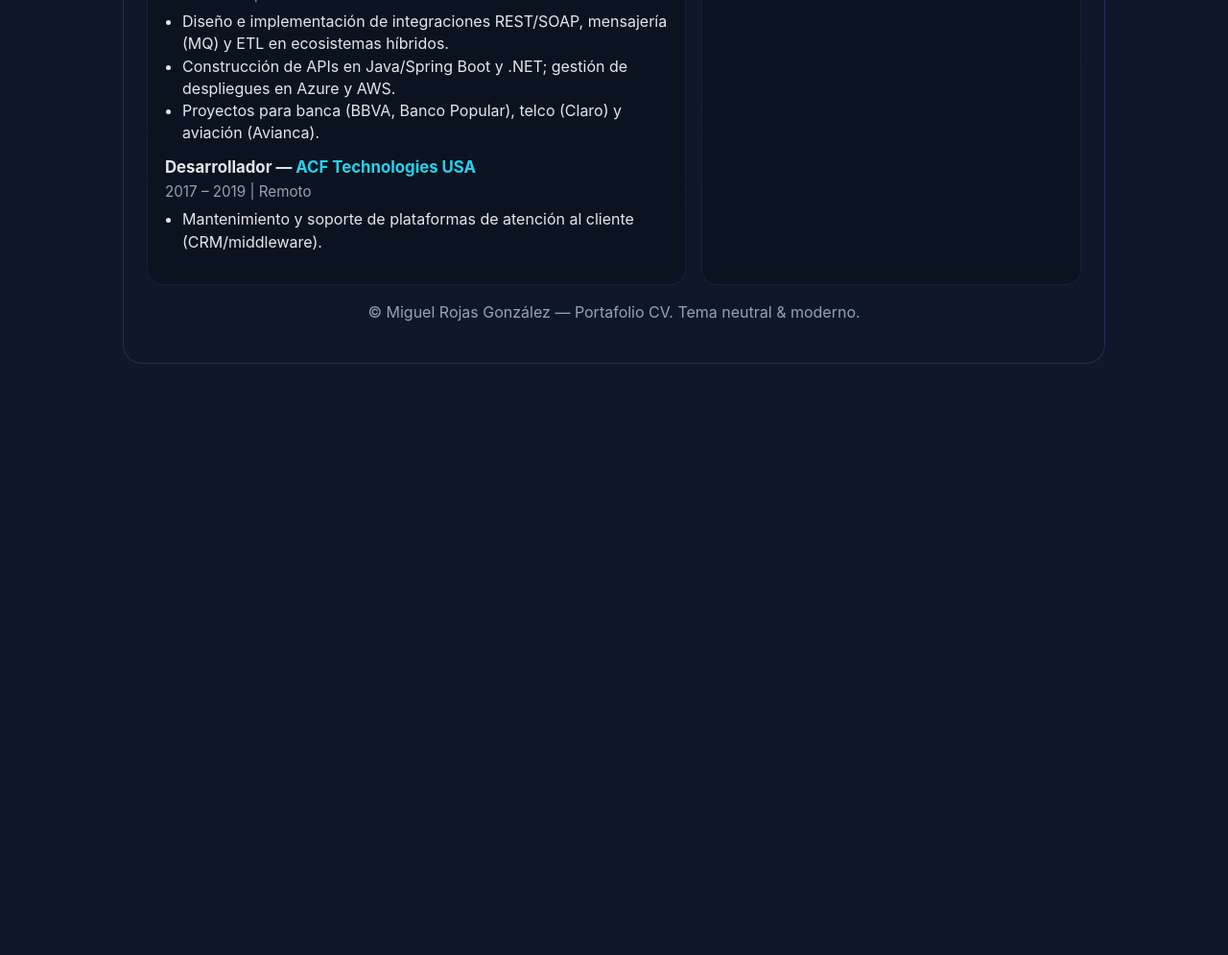
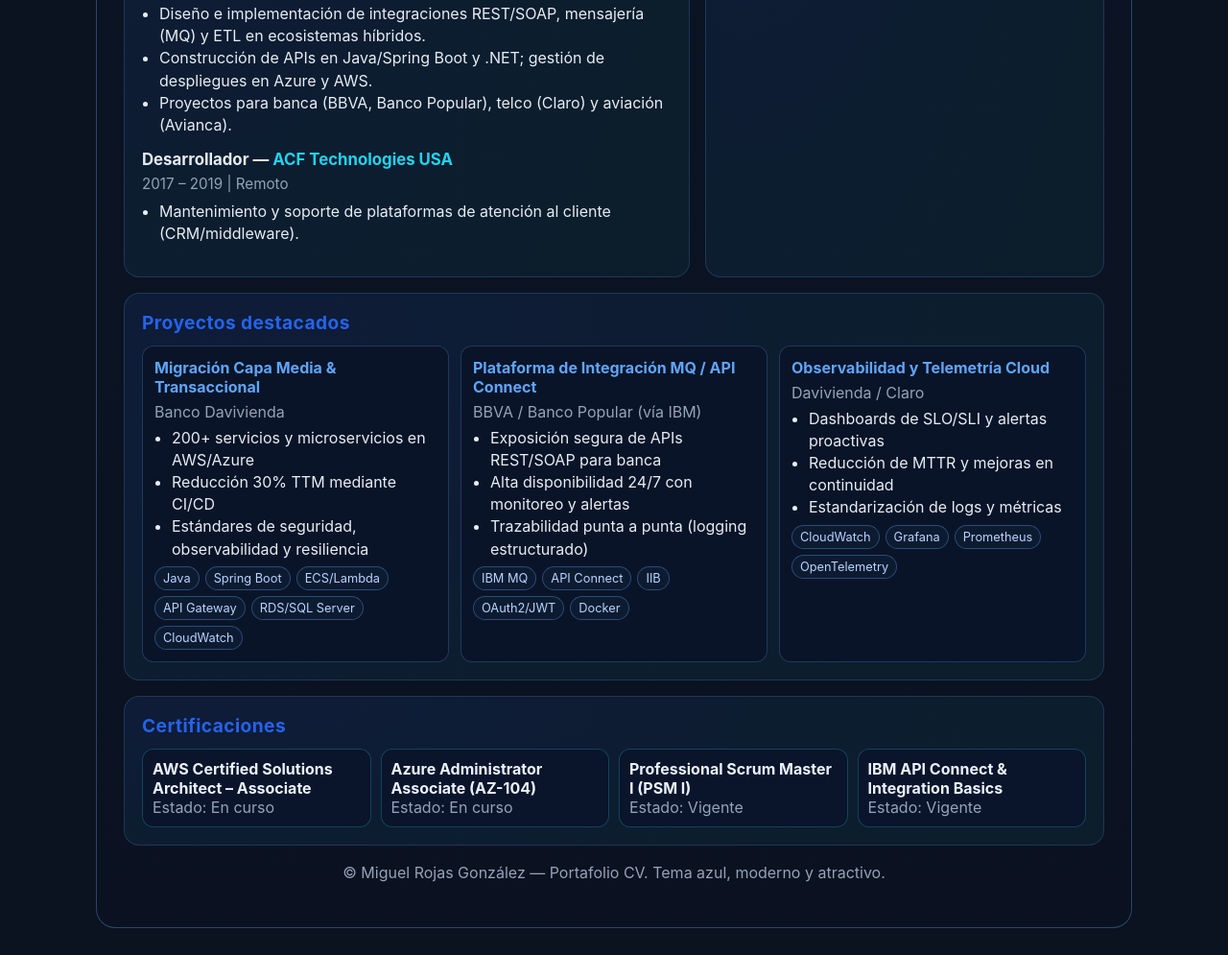
Before and after one commit to miro0292/hv-miguel-rojas-gonzalez, a plain HTML site: page index.html in a window 1280 px wide. Shown: the part 1715-2710 px from the top of the page at 96% size. Before the commit the page ends 2118 px from the top, so only its background shows below. Drawn offline with Linux system fonts and the light colour scheme.

Commit message:
Initial commit 2

```diff
--- a/assets/profile.json
+++ b/assets/profile.json
@@ -175,5 +175,73 @@
   "languages": [
     "Español (nativo)",
     "Inglés (intermedio-avanzado)"
+  ],
+  "projects": [
+    {
+      "name": "Migración Capa Media & Transaccional",
+      "org": "Banco Davivienda",
+      "impact": [
+        "200+ servicios y microservicios en AWS/Azure",
+        "Reducción 30% TTM mediante CI/CD",
+        "Estándares de seguridad, observabilidad y resiliencia"
+      ],
+      "stack": [
+        "Java",
+        "Spring Boot",
+        "ECS/Lambda",
+        "API Gateway",
+        "RDS/SQL Server",
+        "CloudWatch"
+      ]
+    },
+    {
+      "name": "Plataforma de Integración MQ / API Connect",
+      "org": "BBVA / Banco Popular (vía IBM)",
+      "impact": [
+        "Exposición segura de APIs REST/SOAP para banca",
+        "Alta disponibilidad 24/7 con monitoreo y alertas",
+        "Trazabilidad punta a punta (logging estructurado)"
+      ],
+      "stack": [
+        "IBM MQ",
+        "API Connect",
+        "IIB",
+        "OAuth2/JWT",
+        "Docker"
+      ]
+    },
+    {
+      "name": "Observabilidad y Telemetría Cloud",
+      "org": "Davivienda / Claro",
+      "impact": [
+        "Dashboards de SLO/SLI y alertas proactivas",
+        "Reducción de MTTR y mejoras en continuidad",
+        "Estandarización de logs y métricas"
+      ],
+      "stack": [
+        "CloudWatch",
+        "Grafana",
+        "Prometheus",
+        "OpenTelemetry"
+      ]
+    }
+  ],
+  "certifications": [
+    {
+      "name": "AWS Certified Solutions Architect – Associate",
+      "status": "En curso"
+    },
+    {
+      "name": "Azure Administrator Associate (AZ-104)",
+      "status": "En curso"
+    },
+    {
+      "name": "Professional Scrum Master I (PSM I)",
+      "status": "Vigente"
+    },
+    {
+      "name": "IBM API Connect & Integration Basics",
+      "status": "Vigente"
+    }
   ]
 }
--- a/index.html
+++ b/index.html
@@ -6,44 +6,54 @@
   <title>CV | Miguel Rojas González</title>
   <style>
     :root {
-      --bg: #0f172a;        /* slate-900 */
-      --panel: #111827;     /* gray-900 */
+      --bg: #0b1220;        /* deep navy */
+      --panel: #0e172a;     /* slate navy */
       --muted: #94a3b8;     /* slate-400 */
-      --text: #e5e7eb;      /* gray-200 */
-      --accent: #6366f1;    /* indigo-500 */
+      --text: #e6edf3;      /* light */
+      --accent: #2563eb;    /* blue-600 */
       --accent-2: #22d3ee;  /* cyan-400 */
+      --accent-3: #60a5fa;  /* blue-400 */
       --card: #0b1220;
-      --chip: #1f2937;
+      --chip: #0f1a33;
       --ok: #10b981;
+      --border: rgba(96,165,250,.35);
     }
     * { box-sizing: border-box; }
-    html, body { margin: 0; padding: 0; background: var(--bg); color: var(--text); font-family: -apple-system, BlinkMacSystemFont, Segoe UI, Roboto, Inter, Arial, sans-serif; }
+    html, body { margin: 0; padding: 0; background: var(--bg); color: var(--text); font-family: Inter, -apple-system, Segoe UI, Roboto, Arial, sans-serif; }
     a { color: var(--accent-2); text-decoration: none; }
     a:hover { text-decoration: underline; }
-    .wrap { max-width: 1024px; margin: 24px auto; padding: 24px; background: linear-gradient(180deg, rgba(17,24,39,.95), rgba(15,23,42,.95)); border-radius: 20px; border: 1px solid rgba(99,102,241,.25); }
-    header { display:flex; flex-wrap:wrap; gap: 16px; align-items: center; justify-content: space-between; border-bottom:1px solid rgba(148,163,184,.2); padding-bottom: 16px; }
-    .title h1 { margin: 0; font-size: 1.9rem; letter-spacing:.3px; }
-    .title p { margin: 6px 0 0; color: var(--muted); }
+    .wrap { max-width: 1080px; margin: 28px auto; padding: 28px; background: linear-gradient(180deg, rgba(14,23,42,.96), rgba(11,18,32,.96)); border-radius: 20px; border: 1px solid var(--border); }
+    header { display:flex; flex-wrap:wrap; gap: 16px; align-items: center; justify-content: space-between; border-bottom:1px solid rgba(96,165,250,.25); padding-bottom: 16px; }
+    .title h1 { margin: 0; font-size: 2rem; letter-spacing:.3px; }
+    .title p { margin: 6px 0 0; color: var(--accent-3); font-weight:600; }
     .contact { display:flex; flex-wrap:wrap; gap: 10px; }
-    .chip { background: var(--chip); padding: 8px 12px; border-radius: 999px; color: var(--text); font-size:.92rem; border:1px solid rgba(148,163,184,.18); }
+    .chip { background: linear-gradient(180deg, #0e1b36, #0b1530); padding: 8px 12px; border-radius: 999px; color: var(--text); font-size:.92rem; border:1px solid var(--border); }
     .grid { display:grid; grid-template-columns: repeat(12, 1fr); gap: 16px; margin-top: 18px; }
-    section { background: var(--card); border: 1px solid rgba(99,102,241,.15); border-radius: 16px; padding: 18px; }
+    section { background: radial-gradient(90% 120% at 10% 10%, rgba(37,99,235,.12), rgba(34,211,238,.06)), var(--card); border: 1px solid rgba(96,165,250,.2); border-radius: 16px; padding: 18px; }
     h2 { margin: 0 0 12px; font-size:1.2rem; color: var(--accent); letter-spacing:.4px; }
-    p { line-height: 1.55; }
+    p { line-height: 1.6; }
     .stats { display:grid; grid-template-columns: repeat(auto-fill,minmax(180px,1fr)); gap: 10px; }
-    .stat { background: #0a0f1a; padding: 12px; border-radius: 12px; border:1px solid rgba(34,211,238,.25); }
-    .stat .v { font-size:1.3rem; font-weight:700; }
+    .stat { background: #0a142a; padding: 12px; border-radius: 12px; border:1px solid rgba(34,211,238,.25); box-shadow: 0 0 0 1px rgba(96,165,250,.08) inset; }
+    .stat .v { font-size:1.25rem; font-weight:800; color:#eaf2ff; }
     .skills .item { margin: 12px 0; }
-    .skills .bar { height: 10px; background: #0a0f1a; border-radius: 999px; overflow:hidden; border:1px solid rgba(148,163,184,.2); }
-    .skills .bar > span { display:block; height: 100%; width:0; background: linear-gradient(90deg, var(--accent), var(--accent-2)); }
-    .group-title { color: var(--muted); margin-top: 8px; font-weight:600; }
+    .skills .bar { height: 10px; background: #0a1020; border-radius: 999px; overflow:hidden; border:1px solid rgba(148,163,184,.2); }
+    .skills .bar > span { display:block; height: 100%; width:0; background: linear-gradient(90deg, var(--accent), var(--accent-3)); }
+    .group-title { color: var(--muted); margin-top: 8px; font-weight:700; text-transform:uppercase; letter-spacing:.6px; }
     .job { margin-bottom: 14px; }
     .job h3 { margin: 0 0 6px; font-size:1.05rem; }
     .job .period { color: var(--muted); font-size:.95rem; margin-bottom: 8px; }
     .bullets { margin: 0; padding-left: 18px; line-height:1.45; }
+    .projects-grid { display:grid; grid-template-columns: repeat(auto-fill,minmax(260px,1fr)); gap: 12px; }
+    .project { background: #0a1428; border:1px solid rgba(96,165,250,.25); border-radius:12px; padding:12px; }
+    .project h4 { margin: 0 0 6px; color: var(--accent-3); }
+    .tags { display:flex; gap:6px; flex-wrap:wrap; margin-top:6px; }
+    .tag { background:#0d1b31; border:1px solid rgba(96,165,250,.35); color:#b6d4ff; padding:4px 8px; border-radius:999px; font-size:.8rem; }
+    .certs { display:grid; grid-template-columns: repeat(auto-fill,minmax(230px,1fr)); gap: 10px; }
+    .cert { background:#0a142a; border:1px solid rgba(34,211,238,.25); border-radius:12px; padding:10px; }
+    .cert b { color:#eaf2ff; }
     footer { margin-top: 12px; text-align:center; color: var(--muted); }
     .btns { display:flex; gap:10px; flex-wrap:wrap; margin-top:10px; }
-    .btn { background: linear-gradient(90deg, var(--accent), var(--accent-2)); color:#0b1220; padding:10px 14px; border-radius:10px; font-weight:700; border:0; cursor:pointer; }
+    .btn { background: linear-gradient(90deg, var(--accent), var(--accent-2)); color:#0b1220; padding:10px 14px; border-radius:10px; font-weight:800; border:0; cursor:pointer; }
     .btn.ghost { background: transparent; color: var(--accent-2); border:1px solid rgba(34,211,238,.5); }
     @media print {
       body { background: #fff; color:#111; }
@@ -75,7 +85,7 @@
       <p>Ingeniero de Sistemas con 12+ años liderando proyectos de transformación digital en banca, telecom y aviación. Especialista en arquitectura de microservicios, desarrollo backend con Java/Spring Boot, migraciones a AWS/Azure y automatización CI/CD. Enfoque a resultados, seguridad, escalabilidad y trabajo con equipos multidisciplinarios.</p>
       <div class="stats" id="stats"></div>
       <div class="btns">
-        <a class="btn" href="../CV_Miguel_Rojas_Gonzalez.pdf" download>⬇ Descargar PDF</a>
+        <a class="btn" href="./CV_Miguel_Rojas_Gonzalez.pdf" download>⬇ Descargar PDF</a>
         <button class="btn ghost" onclick="window.print()">🖨️ Imprimir / Guardar PDF</button>
       </div>
     </section>
@@ -96,9 +106,19 @@
       <h2 style="margin-top:16px;">Idiomas</h2>
       <ul id="languages" class="bullets"></ul>
     </section>
+
+    <section style="grid-column: span 12;">
+      <h2>Proyectos destacados</h2>
+      <div class="projects-grid" id="projects"></div>
+    </section>
+
+    <section style="grid-column: span 12;">
+      <h2>Certificaciones</h2>
+      <div class="certs" id="certs"></div>
+    </section>
   </div>
   <footer>
-    <p>© Miguel Rojas González — Portafolio CV. Tema neutral & moderno.</p>
+    <p>© Miguel Rojas González — Portafolio CV. Tema azul, moderno y atractivo.</p>
   </footer>
 </div>
 
@@ -131,9 +151,8 @@
           <span>${it.name}</span><span>${it.level}%</span></div>
         <div class="bar"><span style="width:${it.level}%"></span></div>`;
       skills.appendChild(wrap);
-      // Animate bar
       const bar = wrap.querySelector('.bar > span');
-      requestAnimationFrame(()=>{ bar.style.transition='width 800ms ease'; bar.style.width = it.level + '%'; });
+      requestAnimationFrame(()=>{ bar.style.transition='width 900ms cubic-bezier(.2,.7,.2,1)'; bar.style.width = it.level + '%'; });
     });
   });
 
@@ -163,6 +182,35 @@
     li.textContent = l;
     langs.appendChild(li);
   });
+
+  // Projects
+  const projects = document.getElementById('projects');
+  data.projects.forEach(p => {
+    const card = document.createElement('div');
+    card.className = 'project';
+    card.innerHTML = `<h4>${p.name}</h4>
+      <div style="color:var(--muted); margin-bottom:6px;">${p.org}</div>
+      <ul class="bullets">${p.impact.map(i=>`<li>${i}</li>`).join('')}</ul>`;
+    const tags = document.createElement('div');
+    tags.className = 'tags';
+    (p.stack||[]).forEach(t => {
+      const tg = document.createElement('span');
+      tg.className = 'tag';
+      tg.textContent = t;
+      tags.appendChild(tg);
+    });
+    card.appendChild(tags);
+    projects.appendChild(card);
+  });
+
+  // Certifications
+  const certs = document.getElementById('certs');
+  data.certifications.forEach(c => {
+    const el = document.createElement('div');
+    el.className = 'cert';
+    el.innerHTML = `<b>${c.name}</b><br/><span style="color:var(--muted)">Estado: ${c.status}</span>`;
+    certs.appendChild(el);
+  });
 }
 load();
 </script>
```
Also changed, not shown: 1 other file.
